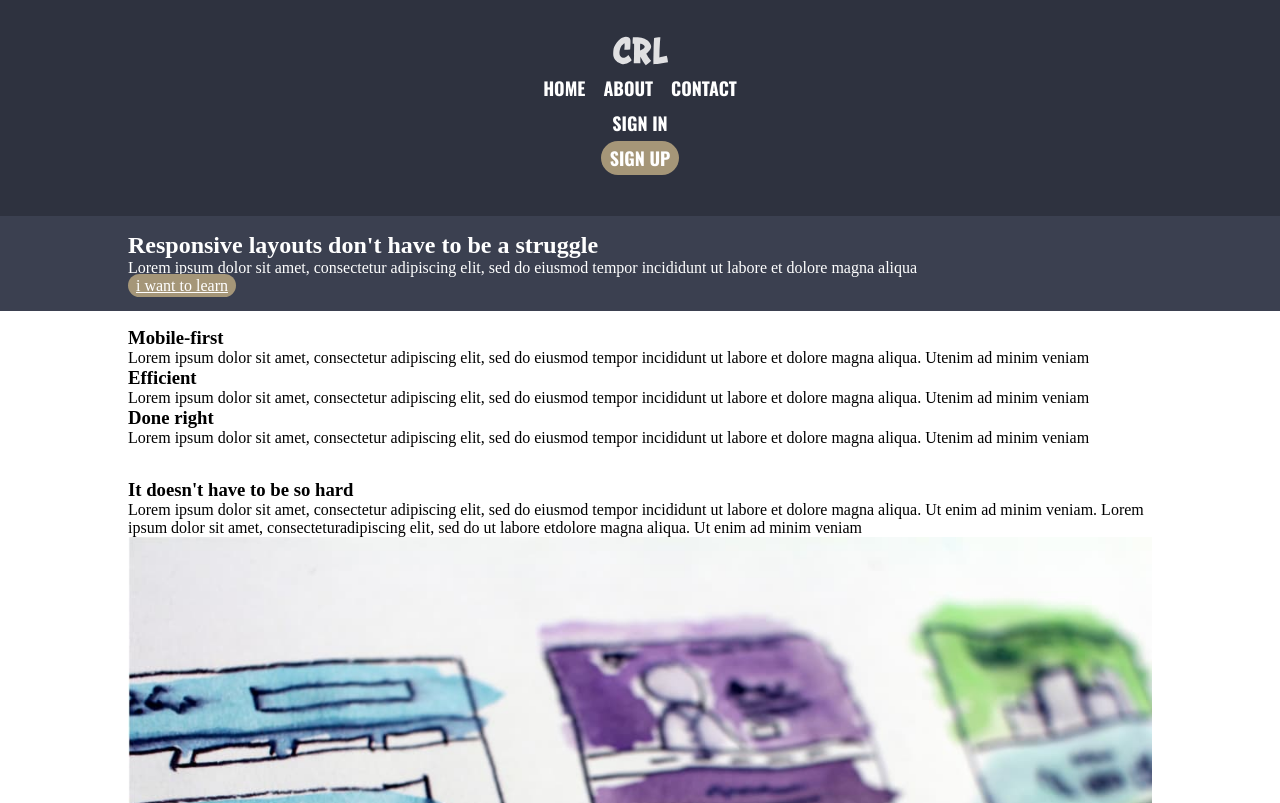
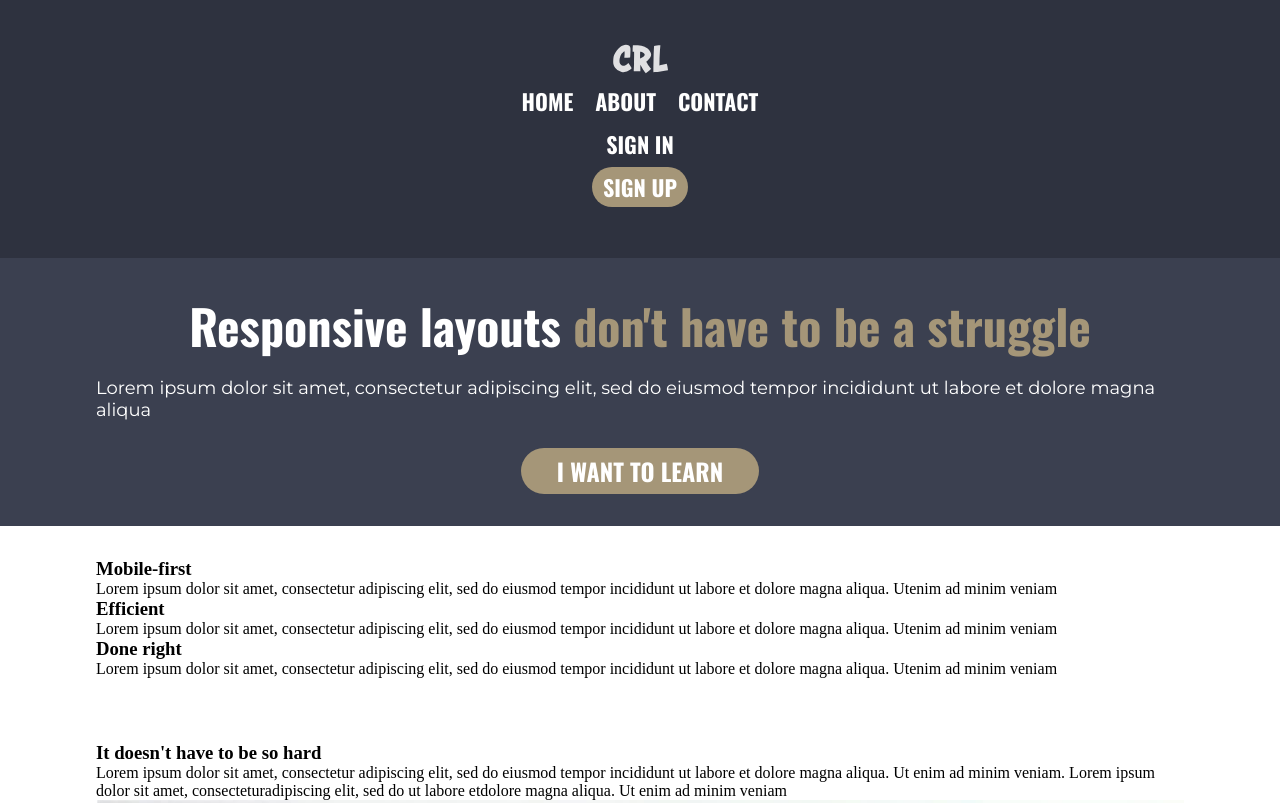
Before and after one commit to edtwelve/Final-Challenge-KP-Conquering-Layouts, a plain HTML site: page index.html in a window 1280 px wide. Shown: the top 803 px of the page. Drawn offline with nearby package versions, Linux system fonts and the light colour scheme.

Commit message:
adjust font-size and remove padding in header, add styles for hero section, fix measures for container

```diff
--- a/styles.css
+++ b/styles.css
@@ -14,17 +14,16 @@ header {
     background-color: #2E323F;
     font-family: 'Oswald', sans-serif;
     text-transform: uppercase;
-    font-size: 18px;
+    font-size: 22px;
     display:flex;
     justify-content:center;
-    padding: 1em 0;
 }
 
 .container {
-    width: 80%;
+    width: 85%;
     max-width: 90%;
     margin: 0 auto;
-    padding: 1em 0;
+    padding: 2em 0;
 }
 
 .logo-section {
@@ -76,3 +75,40 @@ header {
     background-color: #3B4050;
     color: white;
 }
+
+
+.hero-container {
+    display:flex;
+    flex-direction: column;
+    gap: 1em;
+}
+.hero-left {
+    font-family: 'Oswald', sans-serif;
+    text-align: center;
+    font-size: 32px;
+    font-weight: bold;
+}
+
+.hero-title span {
+    color: #A59678;
+}
+
+.btn-container{
+    display: flex;
+    justify-content: center;
+}
+
+.hero-description {
+    font-family: 'Montserrat', sans-serif;
+    font-size: 18px;
+    margin-bottom: 1.5em;
+}
+
+.hero-btn {
+    font-family: 'Oswald', sans-serif;
+    font-weight: bold;
+    text-decoration: none;
+    font-size: 24px;
+    padding: 0.2em 1.5em;
+    text-transform: uppercase;
+}
```
